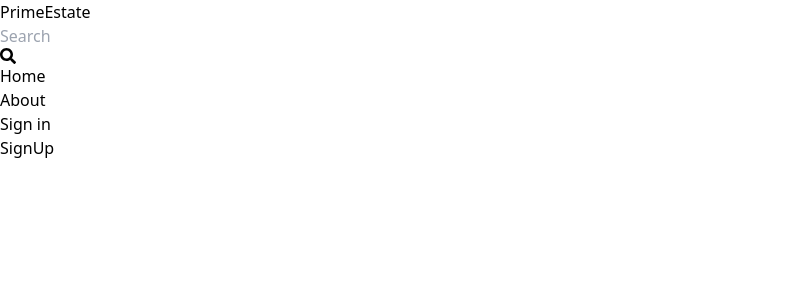
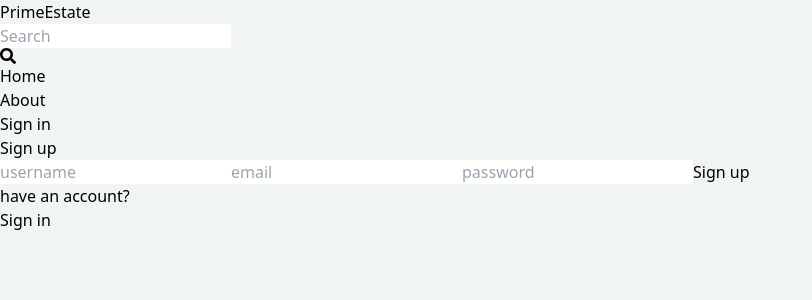
Before and after one commit to Piyush-71/Real-Estate, a React (Vite) app in the folder client/: page /sign-up in a window 1280 px wide. Shown: the top 300 px of the page, without its empty margins (0-812 px from the left). Built offline with nearby package versions, Linux system fonts and the light colour scheme.

Commit message:
complete signup page functionality

```diff
--- a/client/src/index.css
+++ b/client/src/index.css
@@ -1,3 +1,7 @@
 @tailwind base;
 @tailwind components;
 @tailwind utilities;
+
+body {
+  background-color: rgb(241, 245, 241);
+}
--- a/client/src/pages/SignUp.jsx
+++ b/client/src/pages/SignUp.jsx
@@ -1,8 +1,69 @@
-import React from 'react'
+import { useState } from 'react'
+import {Link, useNavigate } from 'react-router-dom'
 
 function SignUp() {
+  const [formData, setFormData] = useState({})
+  const [error, setError] = useState(null)
+  const [loading, setLoading] = useState(false)
+  const navigate = useNavigate()
+  const handleChange = (e) => {
+    setFormData(
+      {
+        ...formData,
+        [e.target.id]: e.target.value
+      }
+    )
+  }
+  console.log(formData)
+  const handleSubmit = async (e) => {
+    e.preventDefault()
+    try {
+      setLoading(true)
+        const res = await fetch('api/auth/signup', {
+          method: 'POST',
+          headers: {
+            'Content-Type': 'application/json'
+          },
+          body: JSON.stringify(formData)
+        })
+        const data = await res.json()
+        if(data.success === false) {
+          setError(data.message)
+          setLoading(false)
+          return
+        }
+      setLoading(false)
+      setError(null)
+      navigate('/sign-in')
+    } catch (error) {
+      setLoading(false)
+      setError(error.message)
+
+    }
+  }
   return (
-    <div>SignUp</div>
+    <div className='p-4 max-w-lg mx-auto'>
+      <h1 className='text-3xl text-center font-semibold my-7'>Sign up</h1>
+
+      <form className='flex flex-col gap-4' onSubmit={handleSubmit}>
+        <input type="text" placeholder='username' className='border p-3 rounded-lg' id='username' onChange={handleChange}/>
+        <input type="text" placeholder='email' className='border p-3 rounded-lg' id='email' onChange={handleChange}/>
+        <input type="text" placeholder='password' className='border p-3 rounded-lg' id='password' onChange={handleChange}/>
+        <button disabled={loading} className='bg-slate-700 text-white p-3 rounded-lg uppercase hover:opacity-95 disabled:opacity-80'>
+          {loading ? 'loading...' : 'Sign up'}
+        </button>
+      </form>
+      <div className='flex gap-2 mt-5'>
+        <p>have an account?</p>
+        <div>
+          <Link to={'/sign-in'}>
+            <span className='text-blue-700'>Sign in</span>
+          </Link>
+        </div>
+      </div>
+      {error && <p className='text-red-500 mt-3'>{error}</p>}
+    </div>
+
   )
 }
 
--- a/client/vite.config.js
+++ b/client/vite.config.js
@@ -3,5 +3,13 @@
 
 // https://vitejs.dev/config/
 export default defineConfig({
+  server: {
+    proxy: {
+      '/api': {
+        target: 'http://localhost:3000',
+        secure: false,
+      }
+    }
+  },
   plugins: [react()],
 })
```
